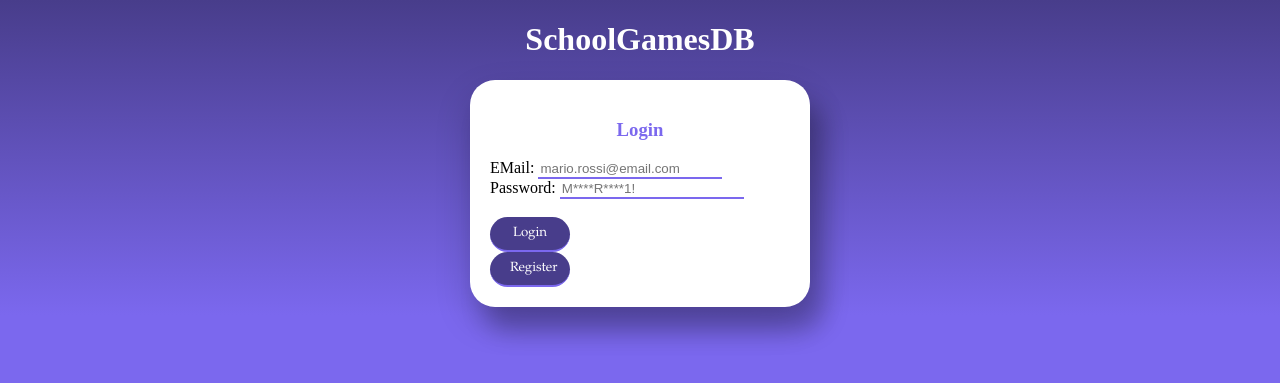
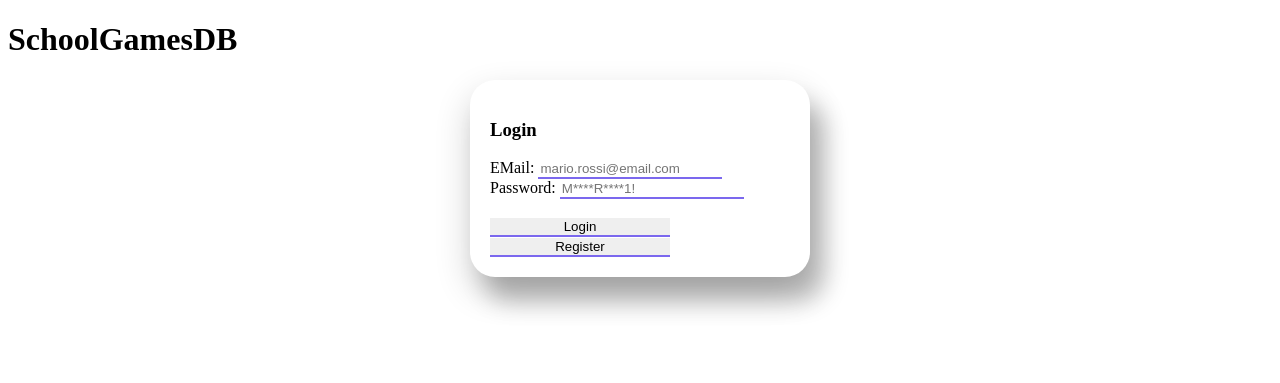
Before and after one commit to Riky47/SchoolGamesDB, a PHP site: page /Login.php in a window 1280 px wide. Shown: the top 383 px of the page. Run offline with PHP 8.4, Linux system fonts and the light colour scheme.

Commit message:
DefaultcssCorrect

```diff
--- a/Interfaces/Register.php
+++ b/Interfaces/Register.php
@@ -43,6 +43,7 @@
 
         <title>SchoolGamesDB</title>
         <link rel="stylesheet" href="Styles/RegisterStyle.css">
+        <link rel="stylesheet" href="Styles/default.css">
     </head>
 
     <body>
--- a/Interfaces/Styles/RegisterStyle.css
+++ b/Interfaces/Styles/RegisterStyle.css
@@ -1,37 +1,9 @@
-h1{
-	text-align: center;
-	color: white;
-	font-family: "Times New Roman", Times, serif;
-}
-h3{
-	text-align: center;
-	color: #7B68EE;
-}
-body {
-	background: #7B68EE;
-	background-image: linear-gradient(#483D8B, #7B68EE);
-	background-repeat: no-repeat;
-}
+
 input, .class, #typeSwitch{
 	border: none;
 	border-bottom: 2px solid #7B68EE;
 	width: 60%;
 }
-
-.submit{
-	color: white;
-	font-family: Garamond;
-	padding: 8px 20px;
-	text-align: center;
-	border-radius: 25px;
-	background-color: #483D8B;
-	cursor: pointer;
-	width: 80px
-}
-.error{
-	color: #ff0000;
-}
-
 #leaderDiv{
 	width: 300px;
 	margin:0 auto;
```
